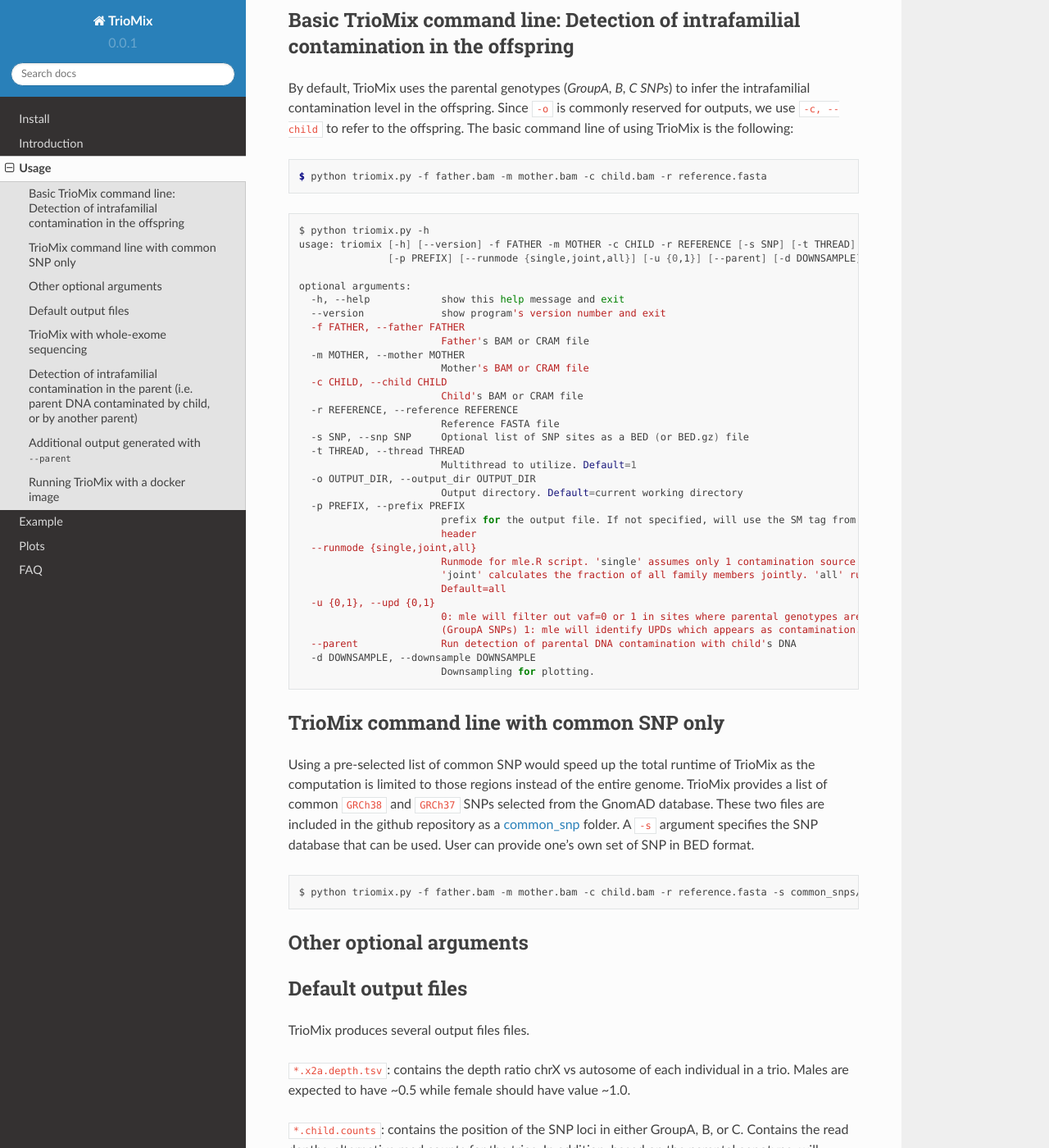
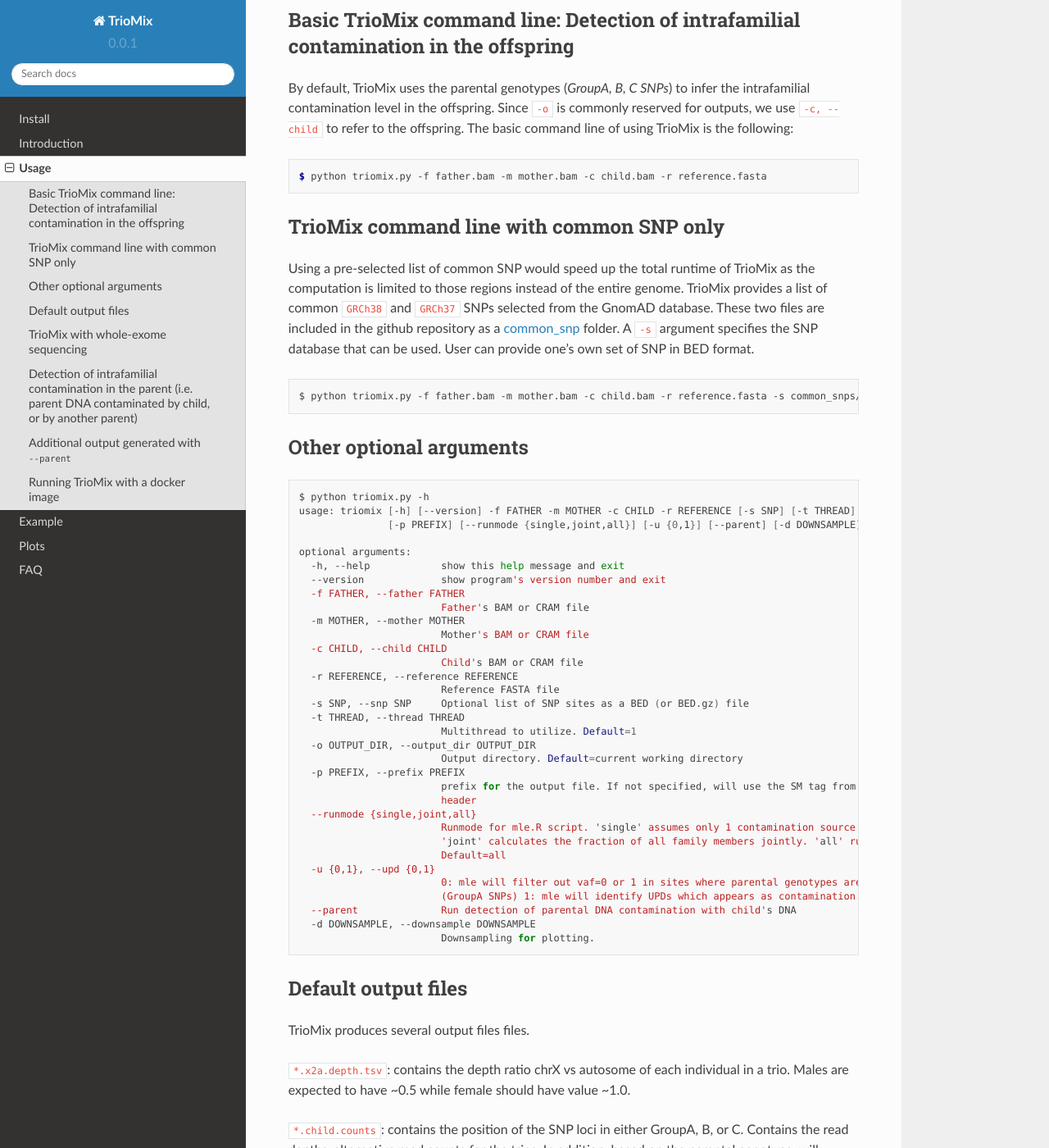
Before and after one commit to cjyoon/triomix_readthedocs, a Sphinx documentation site: the page built from docs/source/usage.rst, in a window 1280 px wide and 1400 px high, scrolled down 426 px. Shown: the whole window at 82% size. Built offline with Sphinx 7.4.7 and the Read the Docs theme 2.0.0, drawn with Linux system fonts in a browser that asks for light colours; some of the changed lines change nothing that is shown.

Commit message:
20220902

```diff
--- a/docs/source/usage.rst
+++ b/docs/source/usage.rst
@@ -18,6 +18,21 @@ By default, TrioMix uses the parental genotypes (*GroupA, B, C SNPs*) to infer t
 
    $ python triomix.py -f father.bam -m mother.bam -c child.bam -r reference.fasta
 
+
+
+TrioMix command line with common SNP only
+------------
+
+Using a pre-selected list of common SNP would speed up the total runtime of TrioMix as the computation is limited to those regions instead of the entire genome. TrioMix provides a list of common ``GRCh38`` and ``GRCh37`` SNPs selected from the GnomAD database. These two files are included in the github repository as a `common_snp <https://github.com/cjyoon/triomix/tree/master/common_snp/>`_ folder.  A ``-s`` argument specifies the SNP database that can be used. User can provide one's own set of SNP in BED format.
+
+
+.. code-block:: bash
+
+   $ python triomix.py -f father.bam -m mother.bam -c child.bam -r reference.fasta -s common_snps/grch38_common_snps.bed.gz
+
+
+Other optional arguments
+------------
 
 
 .. code-block:: bash
@@ -55,22 +70,6 @@ By default, TrioMix uses the parental genotypes (*GroupA, B, C SNPs*) to infer t
      --parent              Run detection of parental DNA contamination with child's DNA
      -d DOWNSAMPLE, --downsample DOWNSAMPLE
                            Downsampling for plotting.
-
-
-TrioMix command line with common SNP only
-------------
-
-Using a pre-selected list of common SNP would speed up the total runtime of TrioMix as the computation is limited to those regions instead of the entire genome. TrioMix provides a list of common ``GRCh38`` and ``GRCh37`` SNPs selected from the GnomAD database. These two files are included in the github repository as a `common_snp <https://github.com/cjyoon/triomix/tree/master/common_snp/>`_ folder.  A ``-s`` argument specifies the SNP database that can be used. User can provide one's own set of SNP in BED format.
-
-
-.. code-block:: bash
-
-   $ python triomix.py -f father.bam -m mother.bam -c child.bam -r reference.fasta -s common_snps/grch38_common_snps.bed.gz
-
-
-Other optional arguments
-------------
-
 
 
 
```
